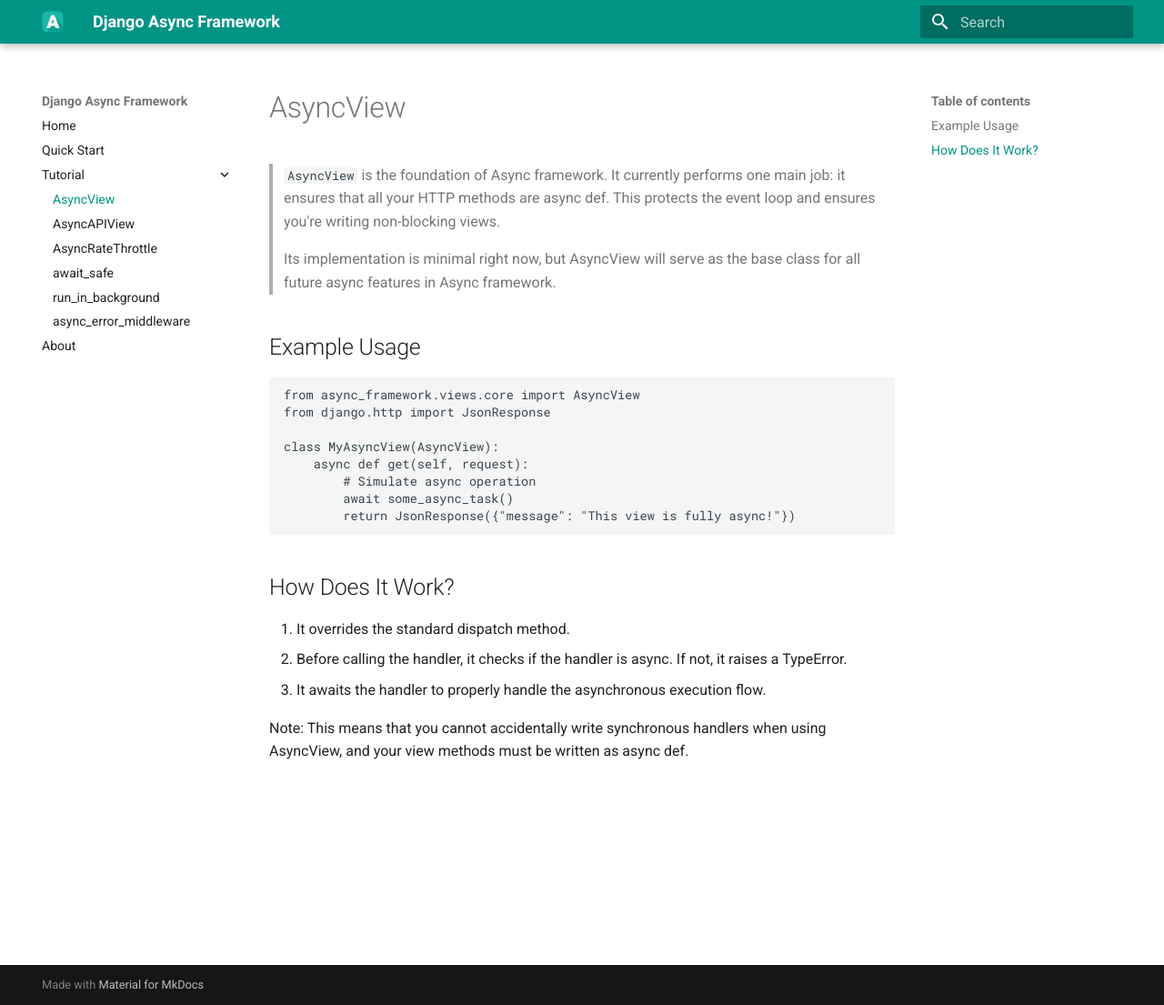
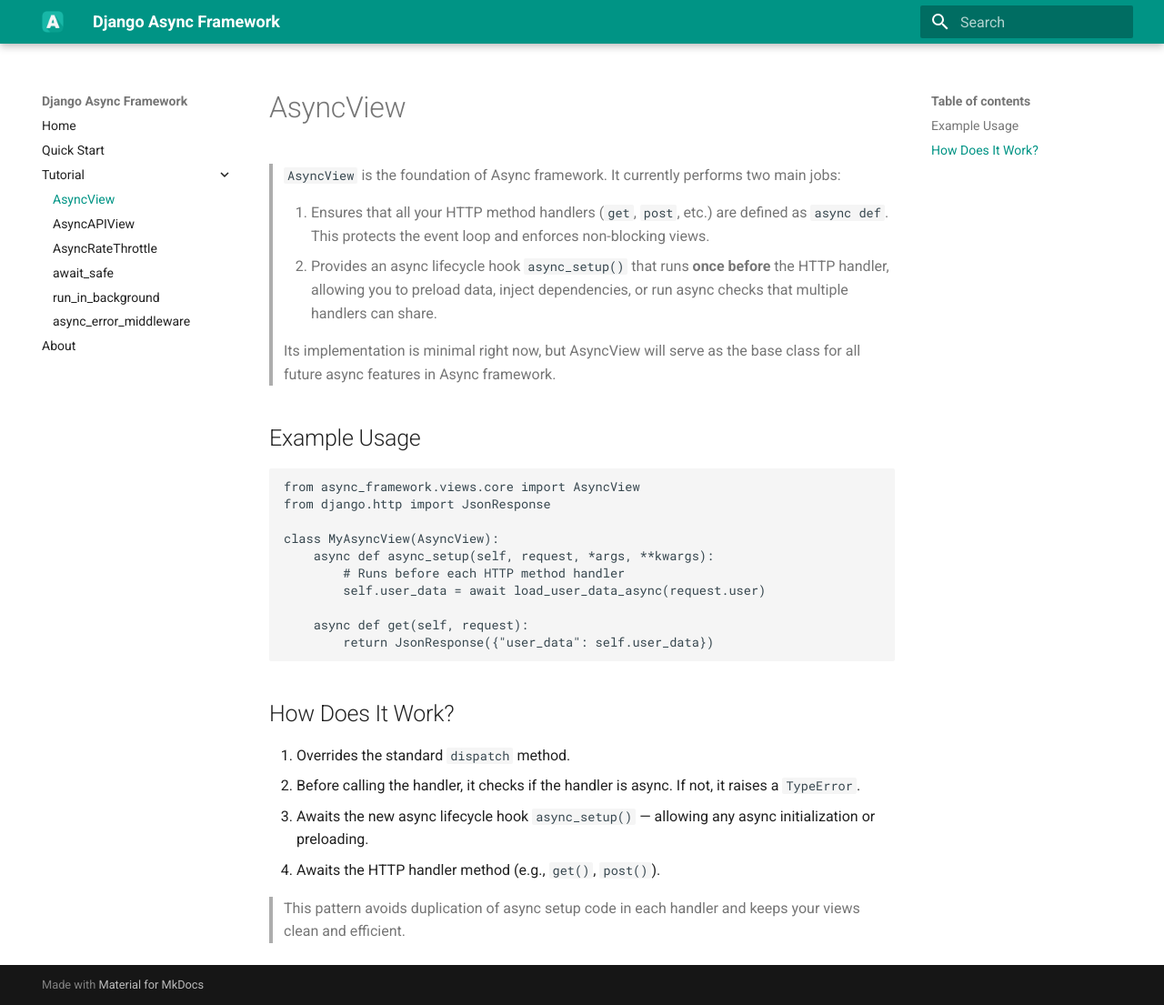
Before and after one commit to mouhamaddev/django-async-framework, an MkDocs documentation site: the page built from docs/tutorial/asyncview.md, in a window 1280 px wide and 1105 px high. Shown: the whole window at 91% size. Built offline with MkDocs 1.6.1 and Material for MkDocs 9.7.7, drawn with Linux system fonts in a browser that asks for light colours.

Commit message:
docs: add documentation for async_setup()

````diff
--- a/docs/tutorial/asyncview.md
+++ b/docs/tutorial/asyncview.md
@@ -1,5 +1,8 @@
 > `AsyncView` is the foundation of Async framework.
-> It currently performs one main job: it ensures that all your HTTP methods are async def. This protects the event loop and ensures you're writing non-blocking views.
+> It currently performs two main jobs:
+>
+> 1. Ensures that all your HTTP method handlers (`get`, `post`, etc.) are defined as `async def`. This protects the event loop and enforces non-blocking views.
+> 2. Provides an async lifecycle hook `async_setup()` that runs **once before** the HTTP handler, allowing you to preload data, inject dependencies, or run async checks that multiple handlers can share.
 >
 > Its implementation is minimal right now, but AsyncView will serve as the base class for all future async features in Async framework.
 
@@ -10,16 +13,19 @@
 from django.http import JsonResponse
 
 class MyAsyncView(AsyncView):
+    async def async_setup(self, request, *args, **kwargs):
+        # Runs before each HTTP method handler
+        self.user_data = await load_user_data_async(request.user)
+
     async def get(self, request):
-        # Simulate async operation
-        await some_async_task()
-        return JsonResponse({"message": "This view is fully async!"})
+        return JsonResponse({"user_data": self.user_data})
 ```
 
 ## How Does It Work?
 
-1. It overrides the standard dispatch method.
-2. Before calling the handler, it checks if the handler is async. If not, it raises a TypeError.
-3. It awaits the handler to properly handle the asynchronous execution flow.
+1. Overrides the standard `dispatch` method.
+2. Before calling the handler, it checks if the handler is async. If not, it raises a `TypeError`.
+3. Awaits the new async lifecycle hook `async_setup()` — allowing any async initialization or preloading.
+4. Awaits the HTTP handler method (e.g., `get()`, `post()`).
 
-Note: This means that you cannot accidentally write synchronous handlers when using AsyncView, and your view methods must be written as async def.
+> This pattern avoids duplication of async setup code in each handler and keeps your views clean and efficient.
````
